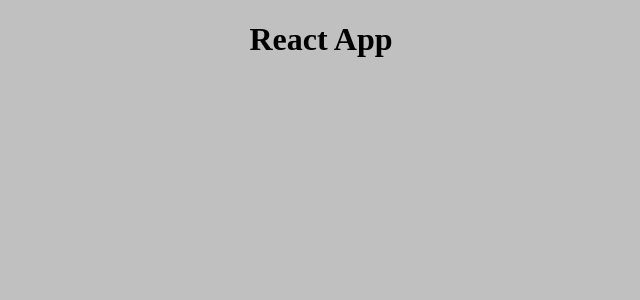
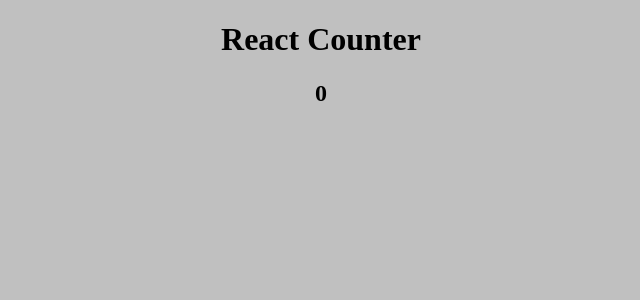
Before and after one commit to Chupriarti/react-counter, a React (Create React App) app: page / in a window 1280 px wide. Shown: the top 300 px of the page, without its empty margins (319-959 px from the left). Built offline with nearby package versions, Linux system fonts and the light colour scheme.

Commit message:
added count state

```diff
--- a/src/App.js
+++ b/src/App.js
@@ -1,9 +1,12 @@
+import React from 'react'
 import './App.css';
 
 function App() {
+  const [count, setCount] = React.useState(0);
   return (
     <div className="App">
-      <h1>React App</h1>
+      <h1>React Counter</h1>
+      <h2>{count}</h2>
     </div>
   );
 }
```
